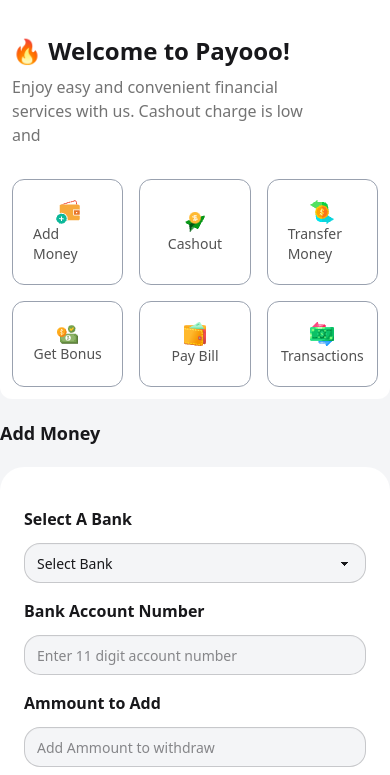
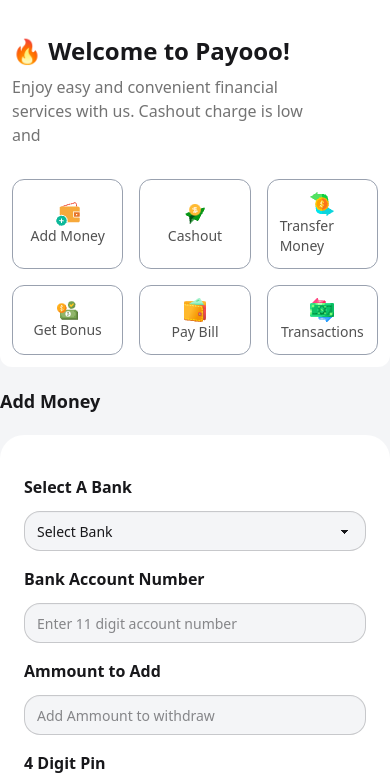
Before and after one commit to Owasiul/Payooo_Mobile, a plain HTML site: page home.html in a window 390 px wide. Shown: the part 90-865 px from the top of the page. Drawn offline with nearby package versions, Linux system fonts and the light colour scheme.

Commit message:
fixing for sm devices

```diff
--- a/home.html
+++ b/home.html
@@ -49,11 +49,11 @@
             </p>
           </div>
           <div class="mid-box mt-8">
-            <div class="grid grid-cols-3 gap-4 border-red-600">
+            <div class="grid grid-cols-3 gap-4">
               <!-- box-1 -->
               <div
                 id="add-money"
-                class="box rounded-xl flex flex-col justify-center items-center p-5 border border-gray-400"
+                class="box rounded-xl flex flex-col justify-center items-center sm:p-5 p-3 border border-gray-400"
               >
                 <img src="assets/wallet1.png" alt="" />
                 <h3 class="text-neutral-600 text-sm">Add Money</h3>
@@ -61,35 +61,35 @@
               <!-- box-2 -->
               <div
                 id="Cashout"
-                class="box rounded-xl flex flex-col justify-center items-center p-5 border border-gray-400"
+                class="box rounded-xl flex flex-col justify-center items-center sm:p-5 p-3 border border-gray-400"
               >
                 <img src="assets/send1.png" alt="" />
                 <h3 class="text-neutral-600 text-sm">Cashout</h3>
               </div>
               <!-- box-3 -->
               <div
-                class="box rounded-xl flex flex-col justify-center items-center p-5 border border-gray-400"
+                class="box rounded-xl flex flex-col justify-center items-center sm:p-5 p-3 border border-gray-400"
               >
                 <img src="assets/money1.png" alt="" />
-                <h3 class="text-neutral-600 text-sm text-wrap">Transfer Money</h3>
+                <h3 class="text-neutral-600 text-sm break-words whitespace-normal">Transfer Money</h3>
               </div>
               <!-- box-4 -->
               <div
-                class="box rounded-xl flex flex-col justify-center items-center p-5 border border-gray-400"
+                class="box rounded-xl flex flex-col justify-center items-center sm:p-5 p-3 border border-gray-400"
               >
                 <img src="assets/bonus1.png" alt="" />
                 <h3 class="text-neutral-600 text-sm">Get Bonus</h3>
               </div>
               <!-- box-5 -->
               <div
-                class="box rounded-xl flex flex-col justify-center items-center p-5 border border-gray-400"
+                class="box rounded-xl flex flex-col justify-center items-center sm:p-5 p-3 border border-gray-400"
               >
                 <img src="assets/purse1.png" alt="" />
                 <h3 class="text-neutral-600 text-sm">Pay Bill</h3>
               </div>
               <!-- box-6 -->
               <div
-                class="box rounded-xl flex flex-col justify-center items-center p-5 border border-gray-400"
+                class="box rounded-xl flex flex-col justify-center items-center sm:p-5 p-3 border border-gray-400"
               >
                 <img src="assets/transaction1.png" alt="" />
                 <h3 class="text-neutral-600 text-sm">Transactions</h3>
```
